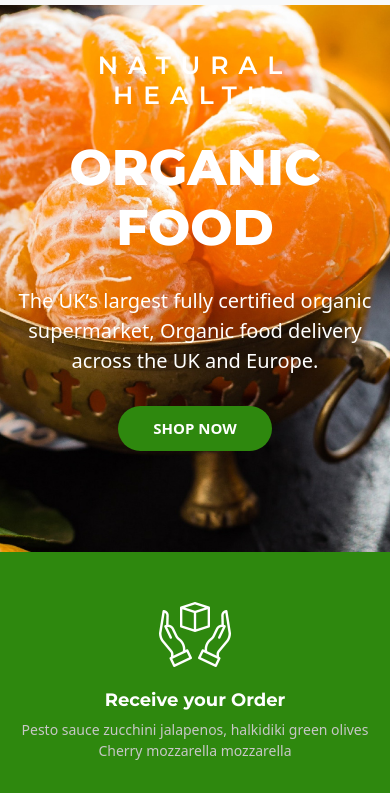
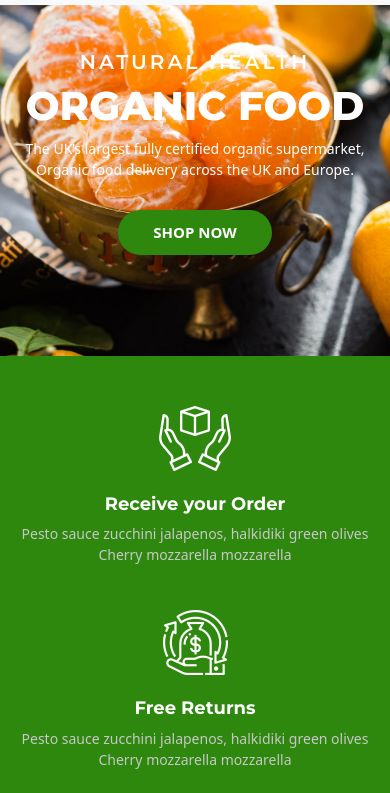
Before and after one commit to MosiurRrahman/storeX, a plain HTML site: page index.html in a window 390 px wide. Shown: the part 51-844 px from the top of the page. Drawn offline with nearby package versions, Linux system fonts and the light colour scheme.

Commit message:
mobile responsive code update

```diff
--- a/css/responsive.css
+++ b/css/responsive.css
@@ -47,3 +47,16 @@
     padding: 40px 0;
   }
 }
+@media (max-width: 575.98px) {
+  .hero-content h3 {
+    font-size: 20px;
+    letter-spacing: 3px;
+  }
+  .hero-content h1 {
+    font-size: 40px;
+    padding: 0px 0px;
+  }
+  .hero-content p {
+    font-size: 14px;
+  }
+}
```
